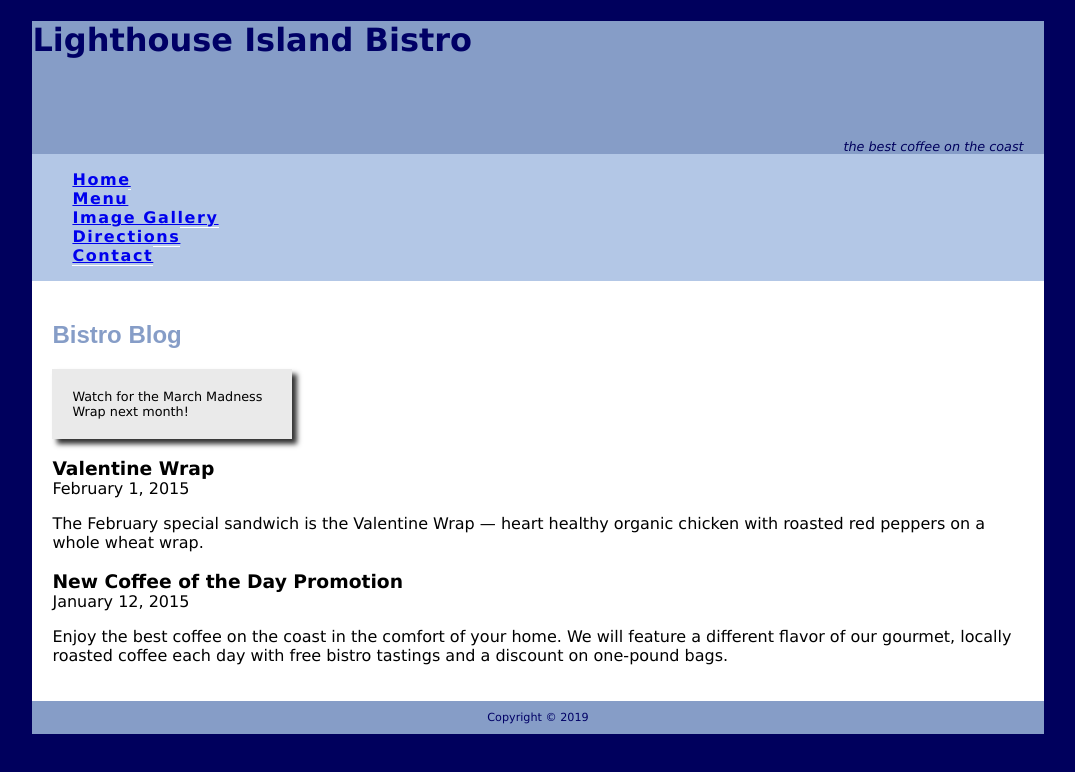
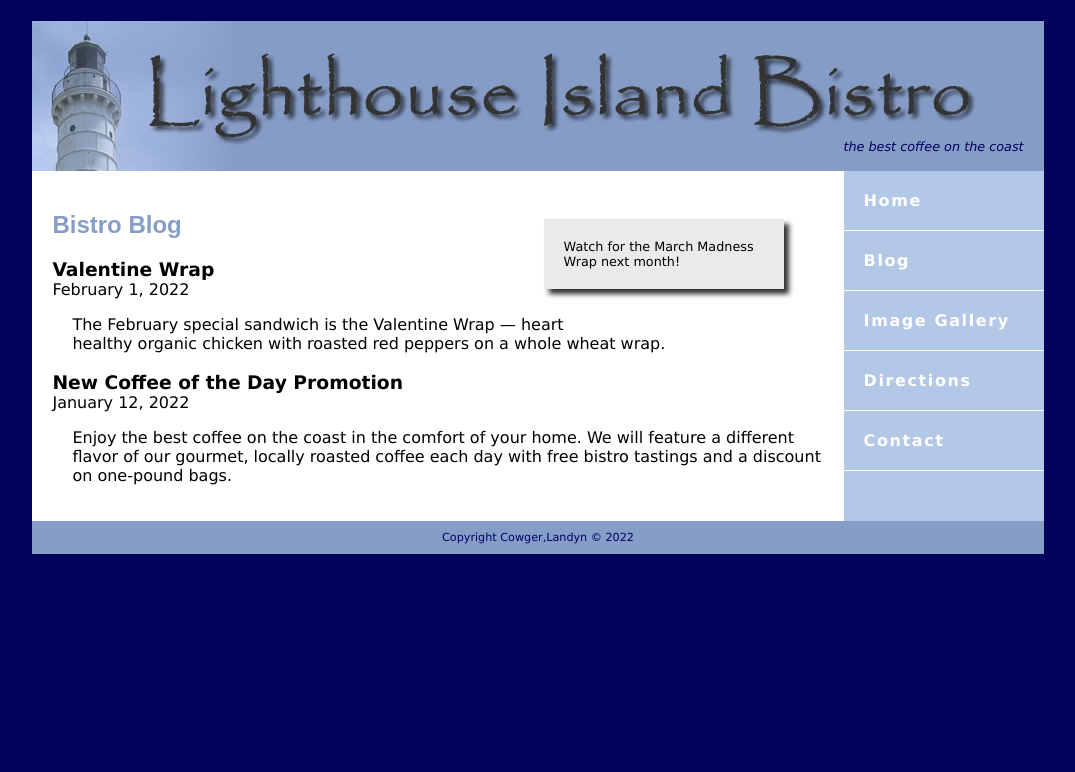
Before and after one commit to 44144-Sp22/ch6inclassnotes-lcowger1, a plain HTML site: page blog.html in a window 1280 px wide. Shown: the whole page, without its empty margins (102-1177 px from the left). Drawn offline with Linux system fonts and the light colour scheme.

Commit message:
Got some good experience and changed the dates on the page.

```diff
--- a/blog.html
+++ b/blog.html
@@ -14,7 +14,7 @@
       <nav>
         <ul>
          <li><a href="index.html">Home</a></li>
-         <li><a href="rooms.html">Menu</a></li>
+         <li><a href="blog.html">Blog</a></li>
          <li><a href="images.html">Image Gallery</a></li>
          <li><a href="directions.html">Directions</a></li>
          <li><a href="contact.html">Contact</a></li>
@@ -26,17 +26,17 @@
         <section>
             <article>
                 <h3>Valentine Wrap</h3>
-                <time datetime="2015-02-01">February 1, 2015</time>
+                <time datetime="2022-02-01">February 1, 2022</time>
                 <p>The February special sandwich is the Valentine Wrap &mdash; heart healthy organic chicken with roasted red peppers on a whole wheat wrap.</p>
             </article>
             <article>
                 <h3>New Coffee of the Day Promotion</h3>
-                <time datetime="2015-01-12">January 12, 2015</time>
+                <time datetime="2022-01-12">January 12, 2022</time>
                 <p>Enjoy the best coffee on the coast in the comfort of your home. We will feature a different flavor of our gourmet, locally roasted coffee each day with free bistro tastings and a discount on one-pound bags.</p>
             </article>
         </section>
        </main>
-       <footer>Copyright &copy; 2019
+       <footer>Copyright Cowger,Landyn &copy; 2022
        </footer>
       </div> <!-- end of wrapper -->
 </body>
--- a/lighthouse.css
+++ b/lighthouse.css
@@ -2,8 +2,14 @@ body {background-color: #00005d;
 	 font-family: Verdana, Arial, sans-serif;
 	 }
 header {background-color: #869dc7;
+	background-image: url(images/lighthousebanner.jpg);
+	background-repeat: no-repeat;
+	margin-bottom: 0px;
+	height: 150px;
 }
-h1 {
+h1 {text-indent: 100%;
+white-space: nowrap;
+	overflow: hidden;
 	}
 h2 {color: #869dc7;
 	font-family: Arial, sans-serif;
@@ -18,24 +24,39 @@ footer {font-size: 70%;
 		 width: 80%;
 		 background-color: #b3c7e6;
 		 color: #000066;
+		 min-width: 960px;
+		 max-width: 1200px;
 		 }
 nav { font-weight: bold;
 	 letter-spacing: 0.1em;
+	 float: right;
+	 width: 200px;
+
 	 }
 nav ul {list-style-type: none;
+	margin: 0px;
+	padding: 0px;
 	  }
 nav a{
 	  background-color: #b3c7e6;
 	  border-bottom: 1px solid #ffffff;
+		text-decoration: none;
+		padding: 20px;
+		display: block;
 	  }
+		nav a:link{color: #fff;}
+		nav a:visited{color: #ddd9c9;}
+		nav a:hover{background-color: #ddd9c9; color: #869dc7;}
 h3 {margin-bottom: 0px;}
 
 main {background-color: #ffffff;
 	 color: #000000;
 	 padding: 20px 20px;
+	 overflow: auto;
 	 }
 main ul{list-style-type: none;}
 main li{
+	display: inline-block;
 	  width: 225px;
 	  padding-bottom: 10px;
 	  margin: 10px;
@@ -44,7 +65,12 @@ main li{
 	  font-style: italic;
 	  font-family: Georgia, serif;
 	}
+	main p{position: relative; left: 20px;}
 aside {
+	float: right;
+	position: relative;
+	top: -40px;
+	margin-right: 40px;
 	 width: 200px;
 	 background-color: #eaeaea;
 	 padding: 20px;
@@ -64,5 +90,6 @@ article header {background-color: #ffffff;
 		  text-align: right;
 		  font-style: italic;
 		  }
-#floatright {
+#floatright {float: right;
+	margin: 15px;
 			 }
```
Also changed, not shown: images.html (+1 -1 lines), index.html (+1 -1 lines).
